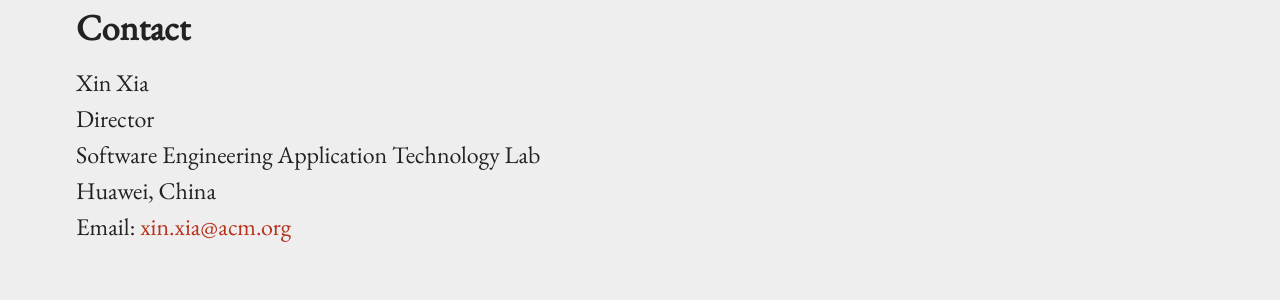
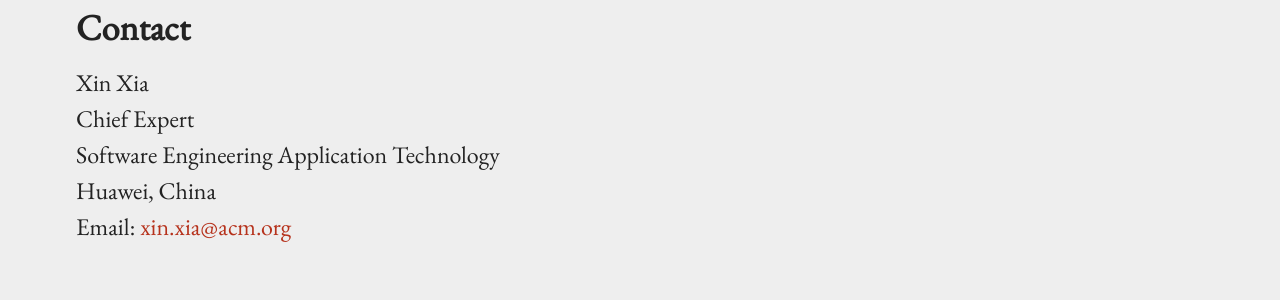
Before and after one commit to xin-xia/xin-xia.github.io, a Jekyll site: the page built from index.md, in a window 1280 px wide and 900 px high, scrolled down 17459 px. Shown: the part 541-841 px from the top of the window. Built offline with Jekyll 4.4.1, drawn with Linux system fonts in a browser that asks for light colours.

Commit message:
Update index.md

```diff
--- a/index.md
+++ b/index.md
@@ -249,8 +249,8 @@ Case Study of Code Clone Detection and Defect Prediction". IEEE Transactions on
 ## Contact
 
 Xin Xia <br />
-Director<br />
-Software Engineering Application Technology Lab <br />
+Chief Expert<br />
+Software Engineering Application Technology  <br />
 Huawei, China <br />
 Email: [xin.xia@acm.org]
 
```
